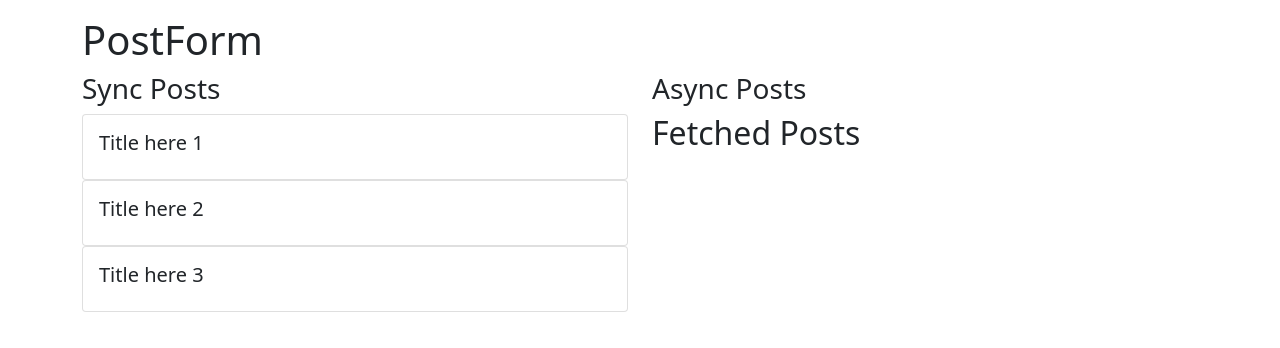
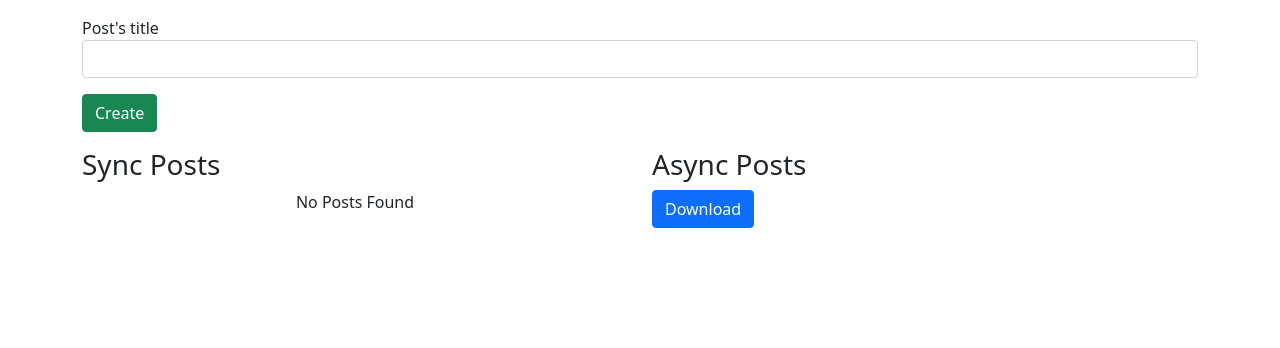
Before and after one commit to IlyaKrapivnoy/react_redux_saga_app, a React (Create React App) app: page / in a window 1280 px wide. Shown: the top 348 px of the page. Built offline with nearby package versions, Linux system fonts and the light colour scheme.

Commit message:
form-group

```diff
--- a/src/App.js
+++ b/src/App.js
@@ -13,7 +13,7 @@ function App() {
       <div className="row">
         <div className="col">
           <h3>Sync Posts</h3>
-          <Posts posts={[1, 2, 3]} />
+          <Posts posts={[]} />
         </div>
         <div className="col">
           <h3>Async Posts</h3>
--- a/src/components/FetchedPosts.js
+++ b/src/components/FetchedPosts.js
@@ -1,9 +1,9 @@
 import React from 'react'
+import Post from './Post'
 
-export default () => {
-    return (
-        <div>
-          <h2>Fetched Posts</h2>
-        </div>
-    )
+export default ({ posts }) => {
+    if(!posts.length) {
+        return <button className="btn btn-primary">Download</button>
+    }
+    return posts.map(post => <Post post={post} key={post} />)
 }
--- a/src/components/PostForm.js
+++ b/src/components/PostForm.js
@@ -4,14 +4,27 @@ export default class PostForm extends React.Component {
     constructor(props) {
         super(props)
 
-        this.state = {}
+        this.state = {
+            title: ''
+        }
     }
+    submitHandler = event => [
+        event.preventDefault()
+    ]
 
     render() {
         return (
-        <div>
-            <h1>PostForm</h1>
-        </div>
+        <form onSubmit={this.submitHandler}>
+             <div className="form-group">
+                <label htmlFor="title">Post's title</label>
+                <input
+                    type="text"
+                    className="form-control mb-3"
+                    id="title"
+                />
+             </div>
+             <button className="btn btn-success mb-3" type="submit">Create</button>
+        </form>
         )
     }
 }
--- a/src/components/Posts.js
+++ b/src/components/Posts.js
@@ -3,5 +3,8 @@ import Post from './Post'
 
 
 export default ({ posts }) => {
-    return posts.map(post => <Post post={post} id={post} />)
+    if(!posts.length) {
+        return <p className="text-center">No Posts Found</p>
+    }
+    return posts.map(post => <Post post={post} key={post} />)
 }
```
